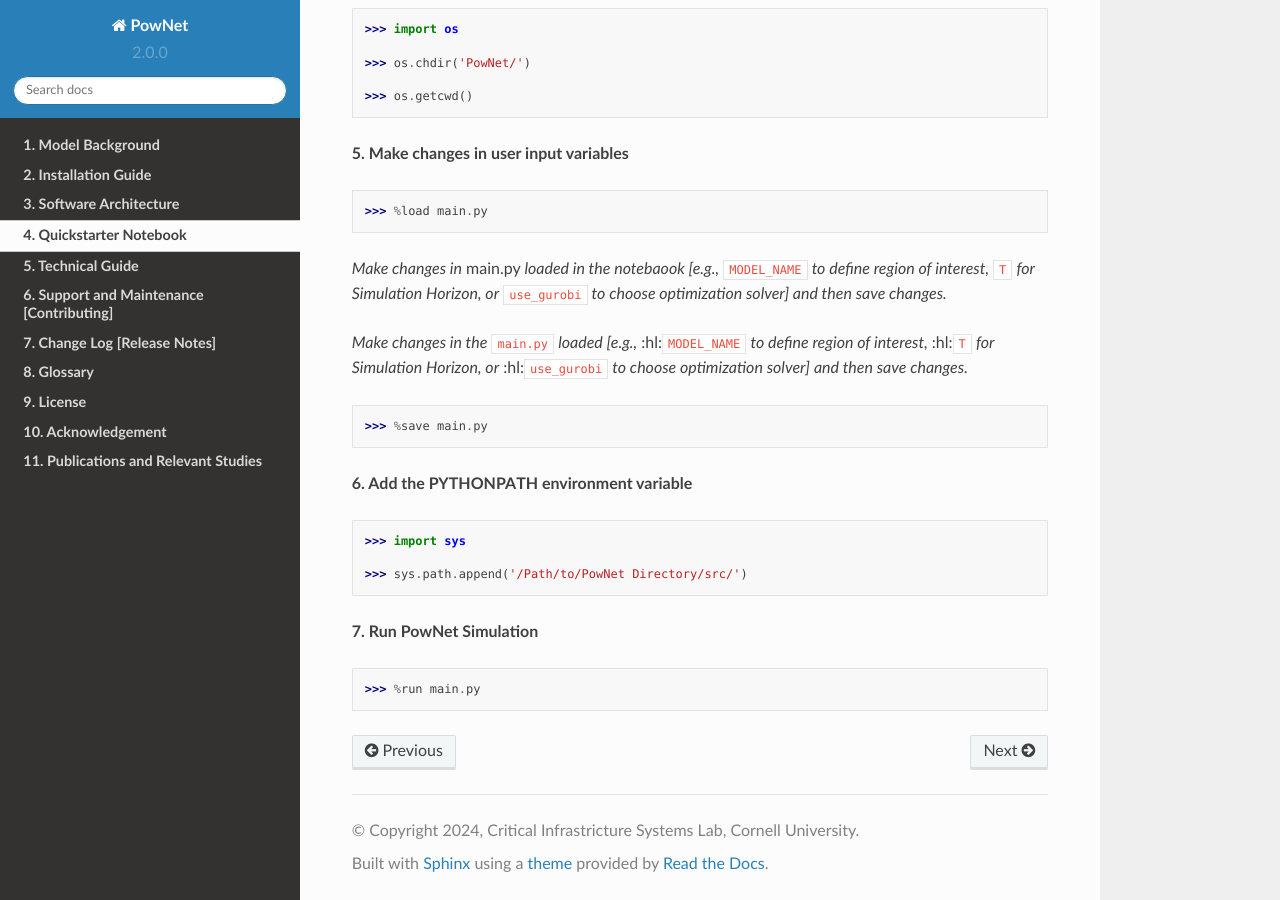
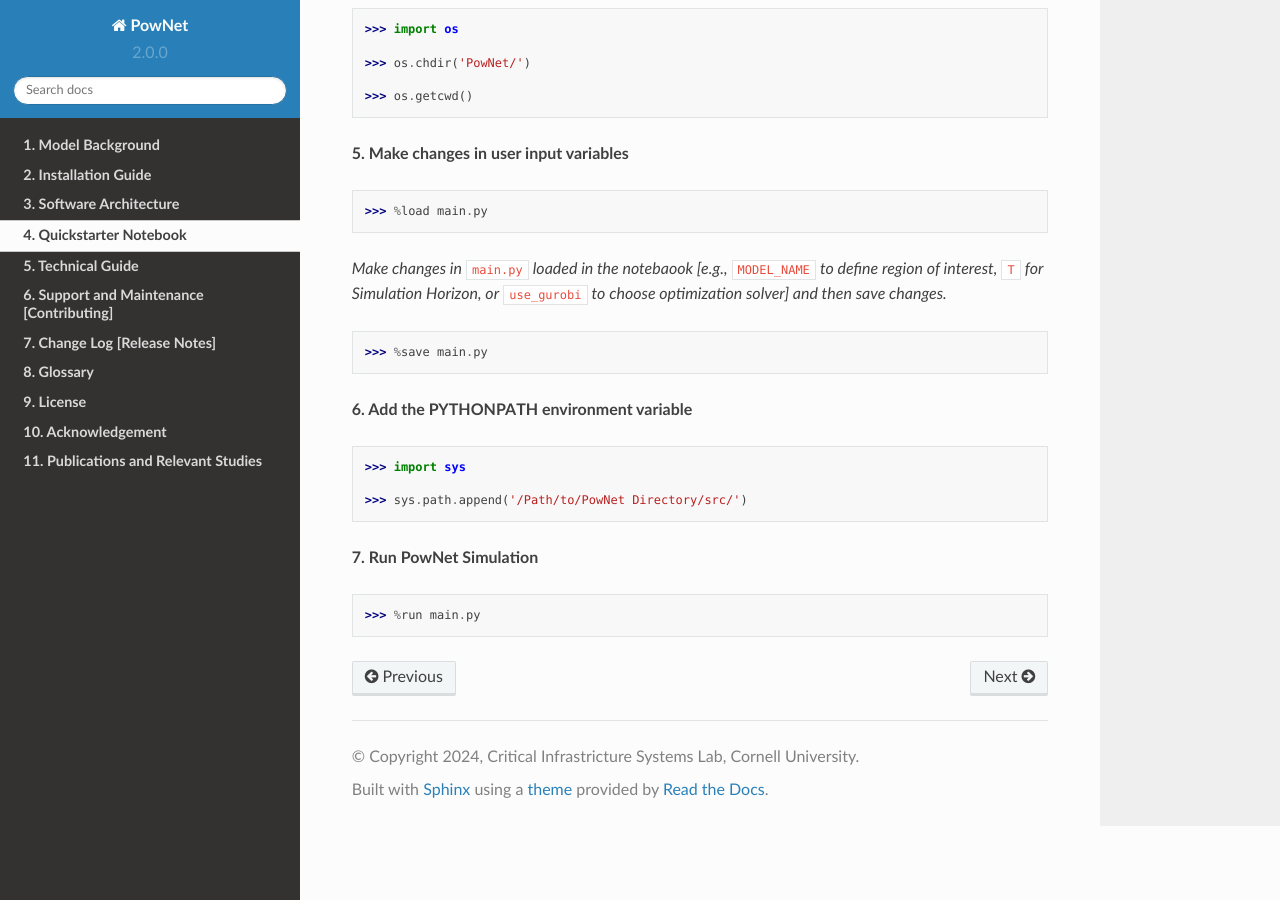
Before and after one commit to HishamEldardiry/PowNet_Documentation, a Sphinx documentation site: the page built from docs/source/pages/quickstarter.rst, in a window 1280 px wide and 900 px high, scrolled down 544 px. Built offline with Sphinx 7.4.7 and the Read the Docs theme 2.0.0, drawn with Linux system fonts in a browser that asks for light colours.

Commit message:
Update quickstarter.rst

```diff
--- a/docs/source/pages/quickstarter.rst
+++ b/docs/source/pages/quickstarter.rst
@@ -36,14 +36,8 @@
 
   >>> %load main.py
 
-*Make changes in* main.py *loaded in the notebaook [e.g.,* ``MODEL_NAME`` *to define region of interest,* ``T`` *for Simulation Horizon,
+*Make changes in* ``main.py`` *loaded in the notebaook [e.g.,* ``MODEL_NAME`` *to define region of interest,* ``T`` *for Simulation Horizon,
 or* ``use_gurobi`` *to choose optimization solver] and then save changes.*
-
-.. role:: hl(code)
-   :class: highlight
-
-*Make changes in the* :hl:`main.py` *loaded [e.g.,* :hl:``MODEL_NAME`` *to define region of interest,* :hl:``T`` *for Simulation Horizon, or* :hl:``use_gurobi`` *to choose optimization solver]* *and then save changes.*
-
 
 .. code:: python
 
```
